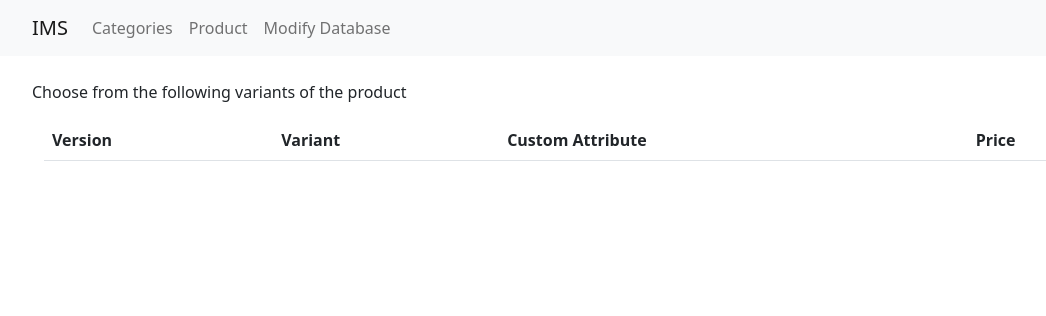
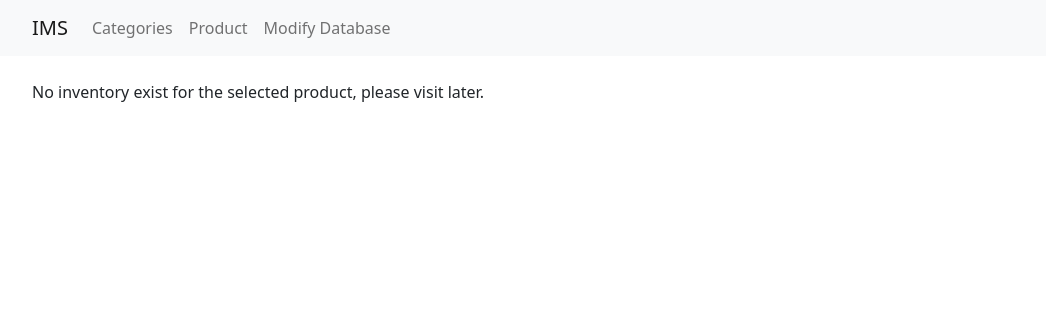
Before and after one commit to sa-y-an/ims2, a Django app: page /inventories/1 in a window 1280 px wide. Shown: the top 316 px of the page, without its empty margins (50-1096 px from the left). Run offline with Django 4.2, Linux system fonts and the light colour scheme; tables that the repository leaves empty hold one stand-in row (values such as "Sample post"); lists and menus that the app fills with data are empty.

Commit message:
inventory frontend

```diff
--- a/templates/frontend/inventories.html
+++ b/templates/frontend/inventories.html
@@ -2,6 +2,7 @@
 
 {% block content %}
 
+{% if data %}
 <p>
     Choose from the following variants of the product {{product}}
 </p>
@@ -39,6 +40,10 @@
 
 </div>
 
+{% else %}
 
+No inventory exist for the selected product, please visit later.
+
+{% endif %}
 
 {% endblock %}
```
